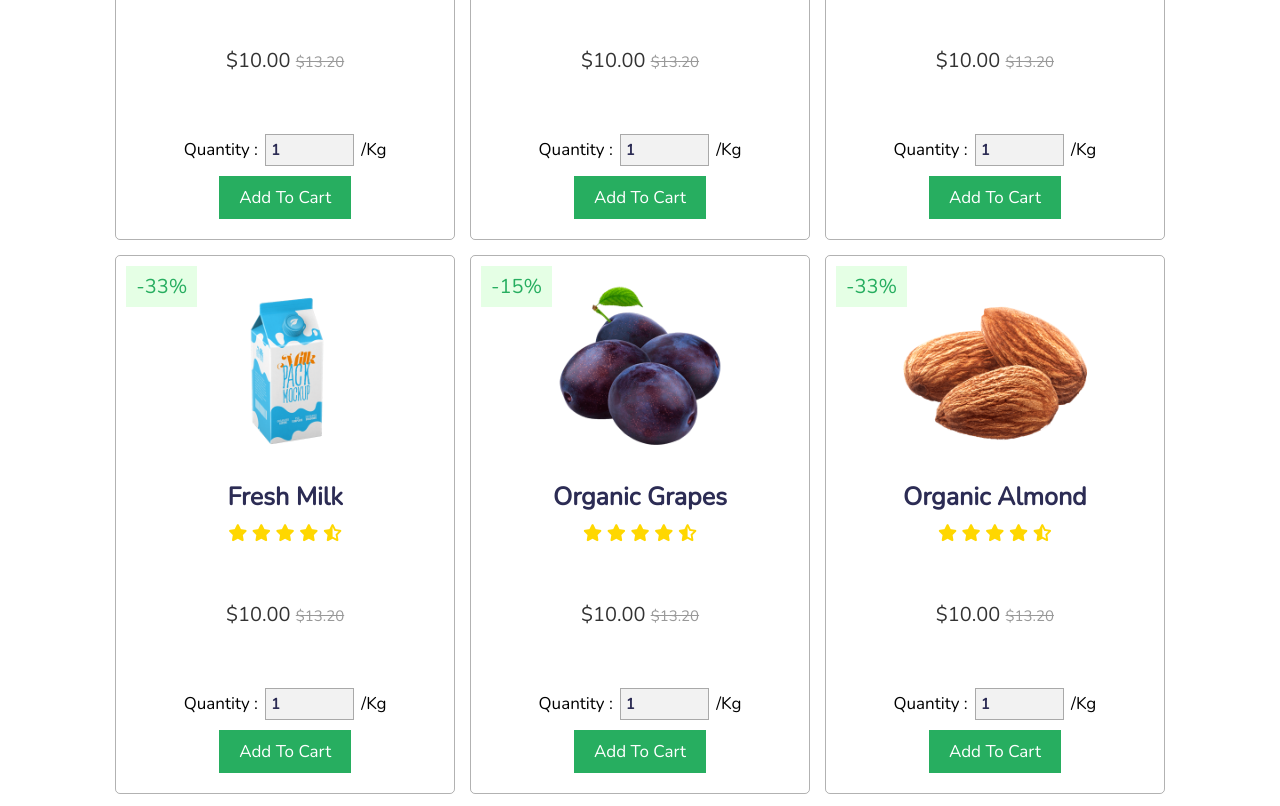
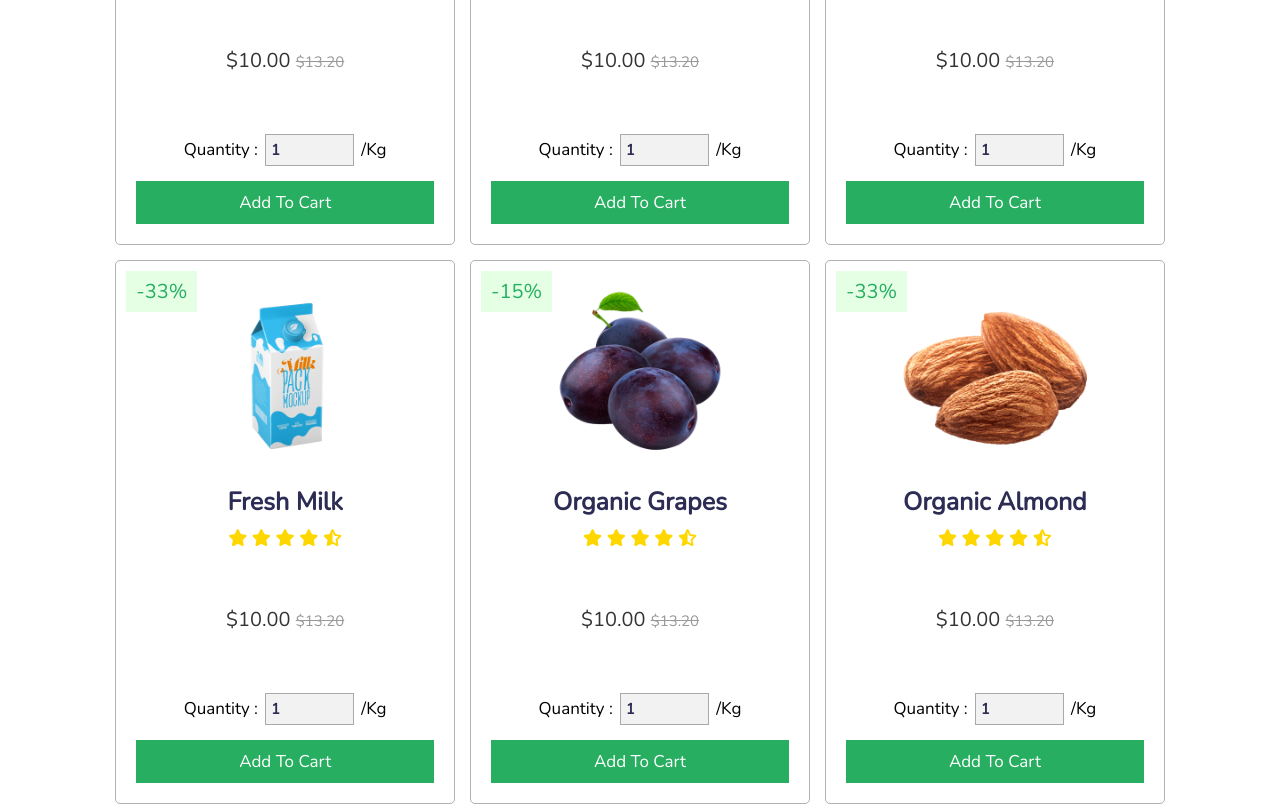
Before and after one commit to andriyabu/grocery, a plain HTML site: page index.html in a window 1280 px wide. Shown: the part 1963-2769 px from the top of the page. Drawn offline with nearby package versions, Linux system fonts and the light colour scheme.

Commit message:
modified product .quantity padding buttom

```diff
--- a/assets/css/style.css
+++ b/assets/css/style.css
@@ -359,6 +359,7 @@ section{
     align-items: center;
     justify-content: center;
     padding-top: 1rem;
+    padding-bottom: .5rem;
 }
 
 .product .box-container .box .quantity span{
@@ -374,6 +375,10 @@ section{
     padding: .5rem;
     background: rgba(0,0,0,.05);
     width: 30%;
+}
+
+.product .box-container .box .btn{
+    display: block;
 }
 
 
```
